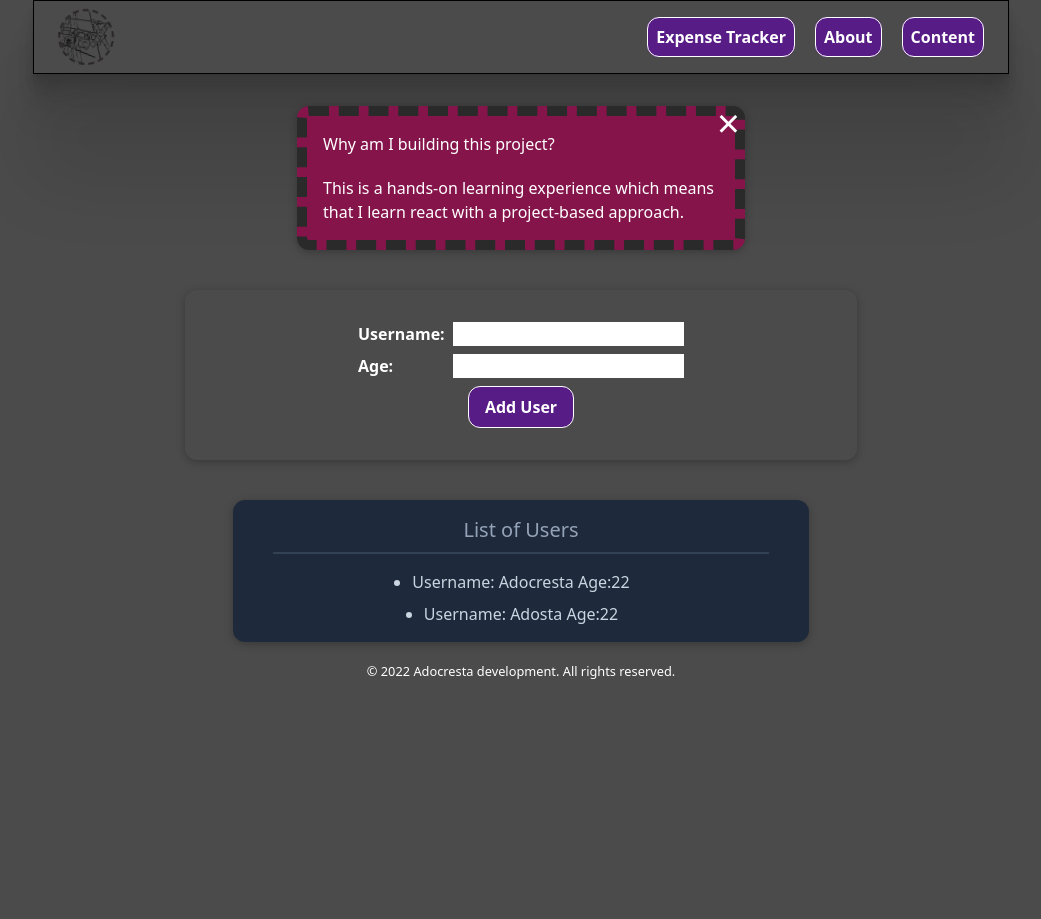
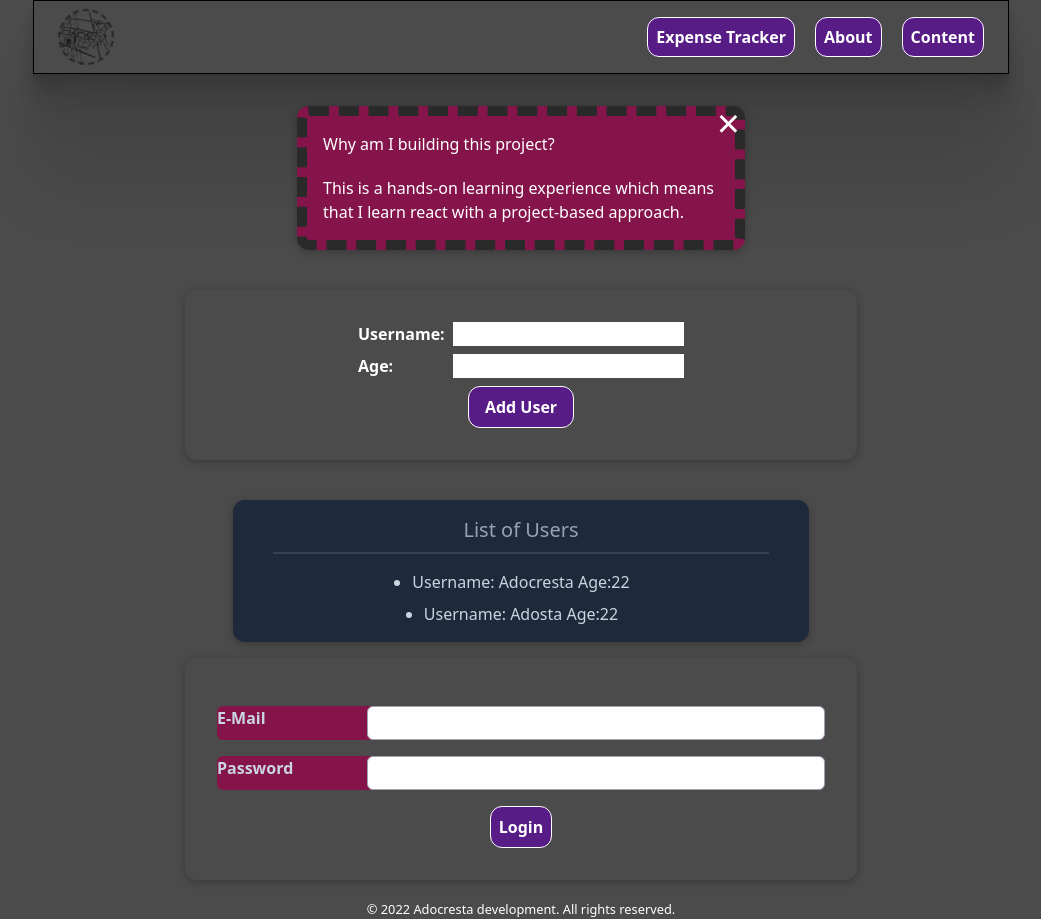
Before and after one commit to Adocresta/learning-react, a React (Vite) app: page / in a window 1280 px wide. Shown: the whole page, without its empty margins (119-1160 px from the left). Before the commit the page ends 800 px from the top, so only its background shows below. Built offline with nearby package versions, Linux system fonts and the light colour scheme.

Commit message:
mock login system

```diff
--- a/src/App.jsx
+++ b/src/App.jsx
@@ -10,6 +10,7 @@ import NewExpense from "./components/ExpenseTracker/NewExpense/NewExpense";
 // Username Tracker Components
 import AddUserPanel from "./components/UsernameTracker/AddUserPanel/AddUserPanel";
 import UsersDataList from "./components/UsernameTracker/UserDataList/UsersDataList";
+import LoginMenu from "./components/LoginMenu/LoginMenu";
 
 function App() {
   // Expense Tracker Datas
@@ -66,7 +67,6 @@ function App() {
   ]);
 
   const addNewUserDataHandler = (data) => {
-    console.log(data);
     setUserData((prevState) => {
       return [
         {
@@ -112,6 +112,7 @@ function App() {
       {showExpenseTracker && ExpenseTracker}
       <AddUserPanel onNewUserData={addNewUserDataHandler} />
       <UsersDataList usersData={userData} />
+      <LoginMenu></LoginMenu>
       <Footer />
     </React.Fragment>
   );
--- /dev/null
+++ b/src/components/LoginMenu/Home.jsx
@@ -0,0 +1,14 @@
+import React from "react";
+
+import Card from "../UI/Card";
+// import classes from './Home.module.css';
+
+const Home = (props) => {
+  return (
+    <Card className="w-11/12 max-w-2xl p-12 mx-auto my-8 text-center">
+      <h1 className="text-white">Welcome back!</h1>
+    </Card>
+  );
+};
+
+export default Home;
--- /dev/null
+++ b/src/components/LoginMenu/Login.jsx
@@ -0,0 +1,97 @@
+import React, { useState } from "react";
+
+import Card from "../UI/Card";
+import Button from "../UI/Button";
+
+const Login = (props) => {
+  const [enteredEmail, setEnteredEmail] = useState("");
+  const [emailIsValid, setEmailIsValid] = useState();
+  const [enteredPassword, setEnteredPassword] = useState("");
+  const [passwordIsValid, setPasswordIsValid] = useState();
+  const [formIsValid, setFormIsValid] = useState(false);
+
+  const emailChangeHandler = (event) => {
+    setEnteredEmail(event.target.value);
+
+    setFormIsValid(
+      event.target.value.includes("@") && enteredPassword.trim().length > 6
+    );
+  };
+
+  const passwordChangeHandler = (event) => {
+    setEnteredPassword(event.target.value);
+
+    setFormIsValid(
+      event.target.value.trim().length > 6 && enteredEmail.includes("@")
+    );
+  };
+
+  const validateEmailHandler = () => {
+    setEmailIsValid(enteredEmail.includes("@"));
+  };
+
+  const validatePasswordHandler = () => {
+    setPasswordIsValid(enteredPassword.trim().length > 6);
+  };
+
+  const submitHandler = (event) => {
+    event.preventDefault();
+    props.onLogin(enteredEmail, enteredPassword);
+  };
+
+  return (
+    <Card className="container w-11/12 max-w-2xl mx-auto my-4 p-8">
+      <form onSubmit={submitHandler}>
+        <div
+          className={`my-4 flex items-stretch flex-col md:content-center md:flex-row ${
+            //  background: #f6dbfc; for invalid?
+            !emailIsValid ? "bg-[#85144b] rounded-md" : ""
+          }`}
+        >
+          <label
+            className="block font-bold flex-[1] text-slate-300 mb-2"
+            htmlFor="email"
+          >
+            E-Mail
+          </label>
+          <input
+            //  todo learn what is flex
+            className="block flex-[3] p-1 rounded-md border border-solid border-gray-400"
+            type="email"
+            id="email"
+            value={enteredEmail}
+            onChange={emailChangeHandler}
+            onBlur={validateEmailHandler}
+          />
+        </div>
+        <div
+          className={`my-4 flex items-stretch flex-col md:content-center md:flex-row ${
+            !passwordIsValid ? "bg-[#85144b] rounded-md" : ""
+          }`}
+        >
+          <label
+            className="block font-bold flex-1 text-slate-300 mb-2"
+            htmlFor="password"
+          >
+            Password
+          </label>
+          <input
+            className="block flex-[3] p-1 rounded-md border border-solid border-gray-400"
+            type="password"
+            id="password"
+            value={enteredPassword}
+            onChange={passwordChangeHandler}
+            onBlur={validatePasswordHandler}
+          />
+        </div>
+        <div className="text-center">
+          <Button type="submit" className="" disabled={!formIsValid}>
+            Login
+          </Button>
+        </div>
+      </form>
+    </Card>
+  );
+};
+
+export default Login;
--- /dev/null
+++ b/src/components/LoginMenu/LoginMenu.jsx
@@ -0,0 +1,28 @@
+import React, { useState } from "react";
+
+// components
+import Home from "./Home";
+import Login from "./Login";
+
+function LoginMenu(props) {
+  const [isLoggedIn, setIsLoggedIn] = useState(false);
+
+  const loginHandler = (email, password) => {
+    // check email and password
+    setIsLoggedIn(true);
+  };
+
+  const logoutHandler = () => {
+    setIsLoggedIn(false);
+  };
+
+  return (
+    <>
+      {/* <MainHeader isAuthenticated={isLoggedIn} onLogout={logoutHandler} /> */}
+      {!isLoggedIn && <Login onLogin={loginHandler} />}
+      {isLoggedIn && <Home onLogout={logoutHandler} />}
+    </>
+  );
+}
+
+export default LoginMenu;
--- /dev/null
+++ b/src/components/UI/ATagButton.jsx
@@ -0,0 +1,16 @@
+import React from "react";
+
+const Button = (props) => {
+  return (
+    <a
+      href={props.href}
+      onClick={props.onClick}
+      type={props.type}
+      className={`${props.className} text-base font-bold text-white bg-purple-900 border border-solid border-white p-2 rounded-xl hover:bg-slate-800 focus:bg-slate-800`}
+    >
+      {props.children}
+    </a>
+  );
+};
+
+export default Button;
--- a/src/components/UI/Button.jsx
+++ b/src/components/UI/Button.jsx
@@ -2,14 +2,14 @@ import React from "react";
 
 const Button = (props) => {
   return (
-    <a
-      href={props.href}
+    <button
+      type={props.type || "button"}
+      className={`text-base font-bold text-white bg-purple-900 border border-solid border-white p-2 rounded-xl hover:bg-slate-800 focus:bg-slate-800 ${props.className}`}
       onClick={props.onClick}
-      type={props.type}
-      className={`${props.className} text-base font-bold text-white bg-purple-900 border border-solid border-white p-2 rounded-xl hover:bg-slate-800 focus:bg-slate-800`}
+      disabled={props.disabled}
     >
       {props.children}
-    </a>
+    </button>
   );
 };
 
--- a/src/components/UI/ErrorModal.jsx
+++ b/src/components/UI/ErrorModal.jsx
@@ -3,7 +3,7 @@ import ReactDOM from "react-dom";
 
 // Components
 import Card from "./Card";
-import Button from "./Button";
+import ATagButton from "./ATagButton";
 
 const Backdrop = (props) => {
   return (
@@ -29,12 +29,12 @@ const ModalOverlay = (props) => {
       </div>
       {/* error button */}
       <div className="p-4 flex justify-end">
-        <Button
+        <ATagButton
           onClick={props.onConfirmError}
           className="bg-slate-800 cursor-pointer hover:bg-slate-400"
         >
           Okay
-        </Button>
+        </ATagButton>
       </div>
     </Card>
   );
--- a/src/components/UI/Header.jsx
+++ b/src/components/UI/Header.jsx
@@ -1,5 +1,5 @@
 // Components
-import Button from "./Button";
+import ATagButton from "./ATagButton";
 // Assets
 import logo from "../../assets/adocresta.svg";
 
@@ -16,19 +16,19 @@ export default function Header(props) {
         </div>
         <ul className="hidden md:flex flex-row space-x-5">
           <li>
-            <Button href="#" onClick={props.onShowExpenseTracker}>
+            <ATagButton href="#" onClick={props.onShowExpenseTracker}>
               Expense Tracker
-            </Button>
+            </ATagButton>
           </li>
           <li>
-            <Button href="#" onClick={props.onShowAbout}>
+            <ATagButton href="#" onClick={props.onShowAbout}>
               About
-            </Button>
+            </ATagButton>
           </li>
           <li>
-            <Button href="#" onClick={props.onShowAbout}>
+            <ATagButton href="#" onClick={props.onShowAbout}>
               Content
-            </Button>
+            </ATagButton>
           </li>
         </ul>
         {/* // !TODO: implement ||| button} */}
--- a/src/components/UsernameTracker/AddUserPanel/AddUserPanel.jsx
+++ b/src/components/UsernameTracker/AddUserPanel/AddUserPanel.jsx
@@ -2,7 +2,7 @@ import React, { useState } from "react";
 
 // Components
 import Card from "../../UI/Card";
-import Button from "../../UI/Button";
+import Button from "../../UI/ATagButton";
 import ErrorModal from "../../UI/ErrorModal";
 
 const AddUserPanel = (props) => {
```
